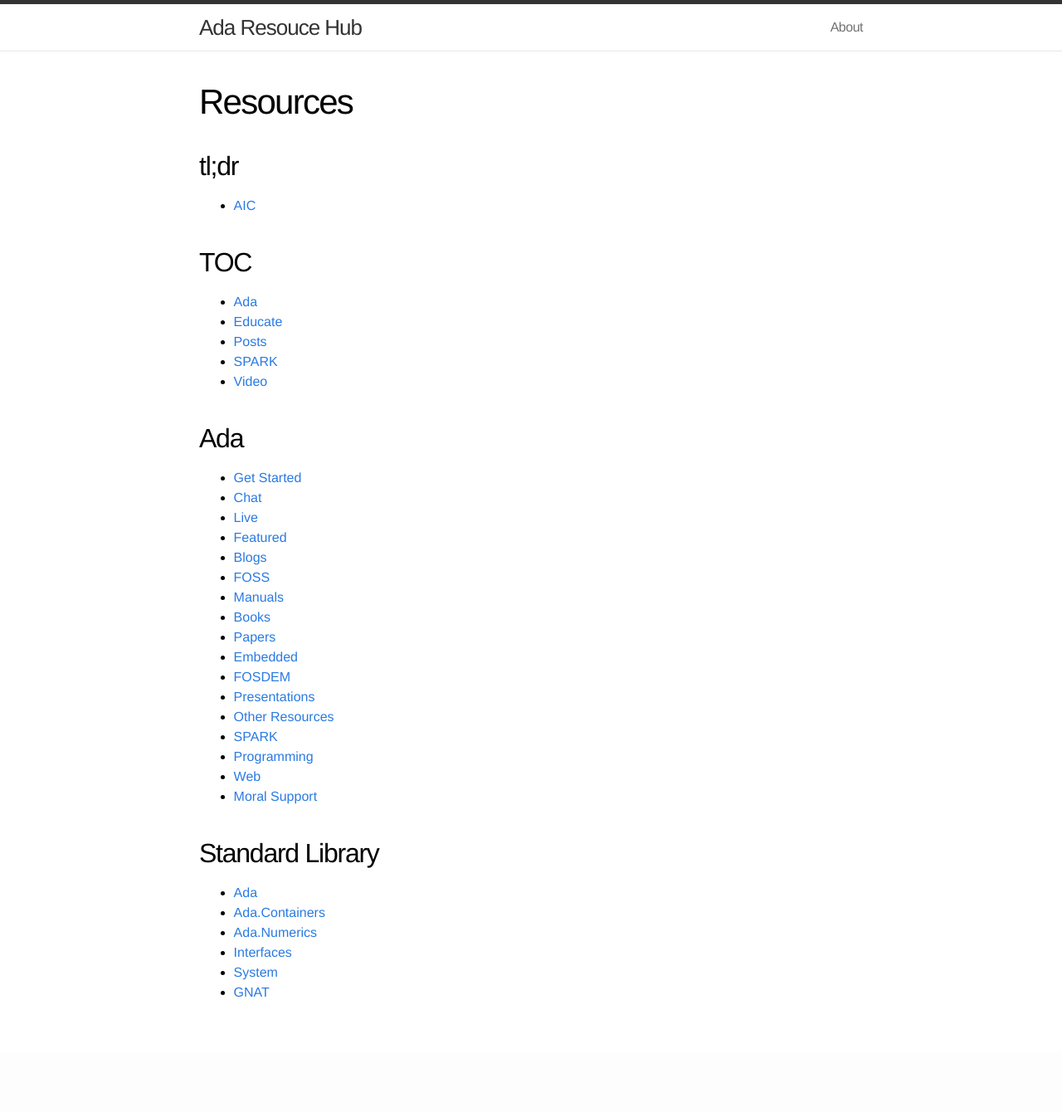
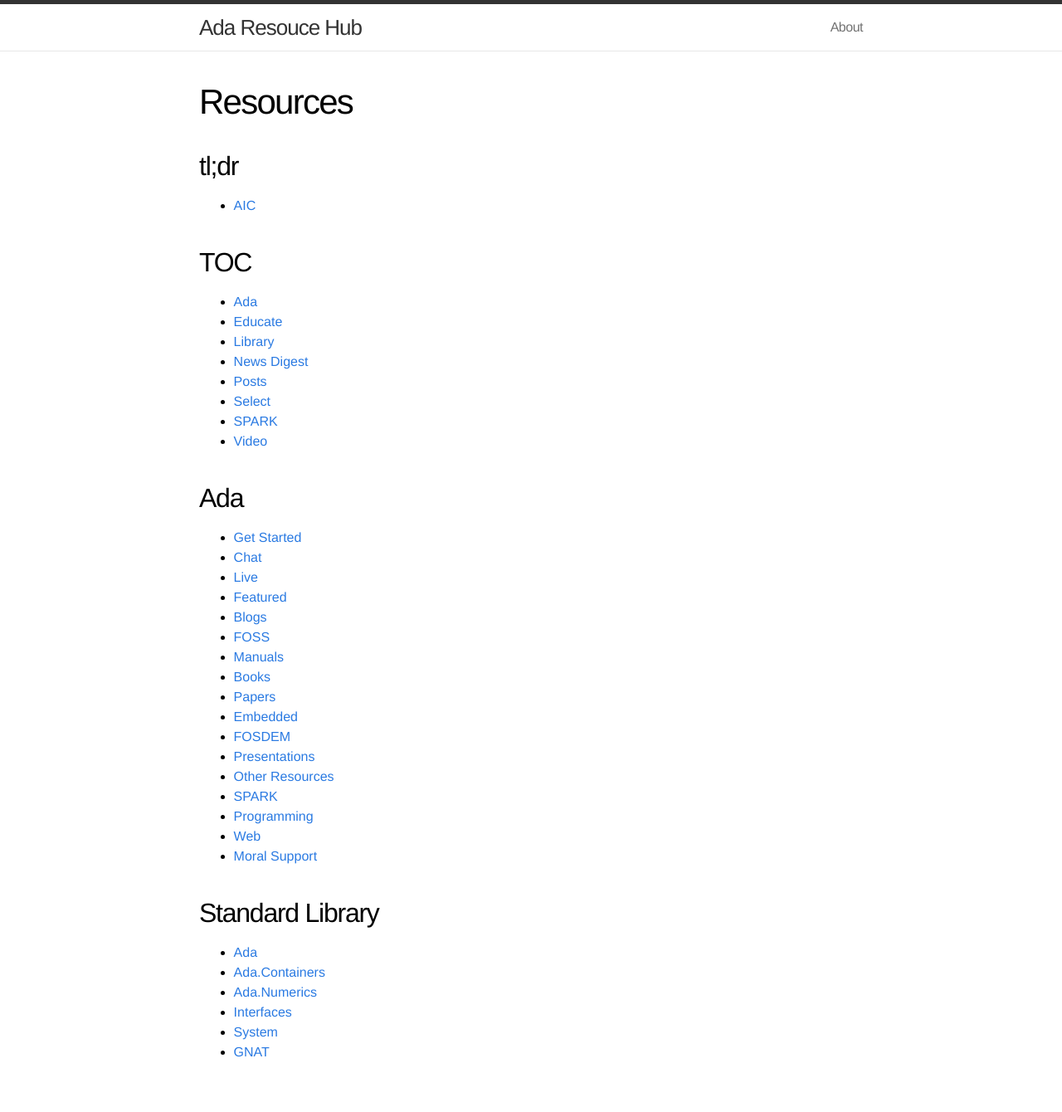
Before and after one commit to the-ARH/the-ARH.github.io, a Jekyll site: the page built from ada/index.md, in a window 1280 px wide. Shown: the whole page at 83% size. Built offline with Jekyll 4.4.1, drawn with Linux system fonts in a browser that asks for light colours; before the commit the page ends 1268 px from its top, so only the background shows below that.

Commit message:
index update

```diff
--- a/ada/index.md
+++ b/ada/index.md
@@ -11,7 +11,10 @@ TOC
 ----
 - [Ada](/ada/)
 - [Educate](/educate/)
+- [Library](/library/)
+- [News Digest](/news-digest/)
 - [Posts](/posts/)
+- [Select](/select)
 - [SPARK](/spark/)
 - [Video](/educate/video/)
 
```
Also changed, not shown: library/index.md (renamed from libraries/index.md), select/index.md (renamed from selector/index.md).
